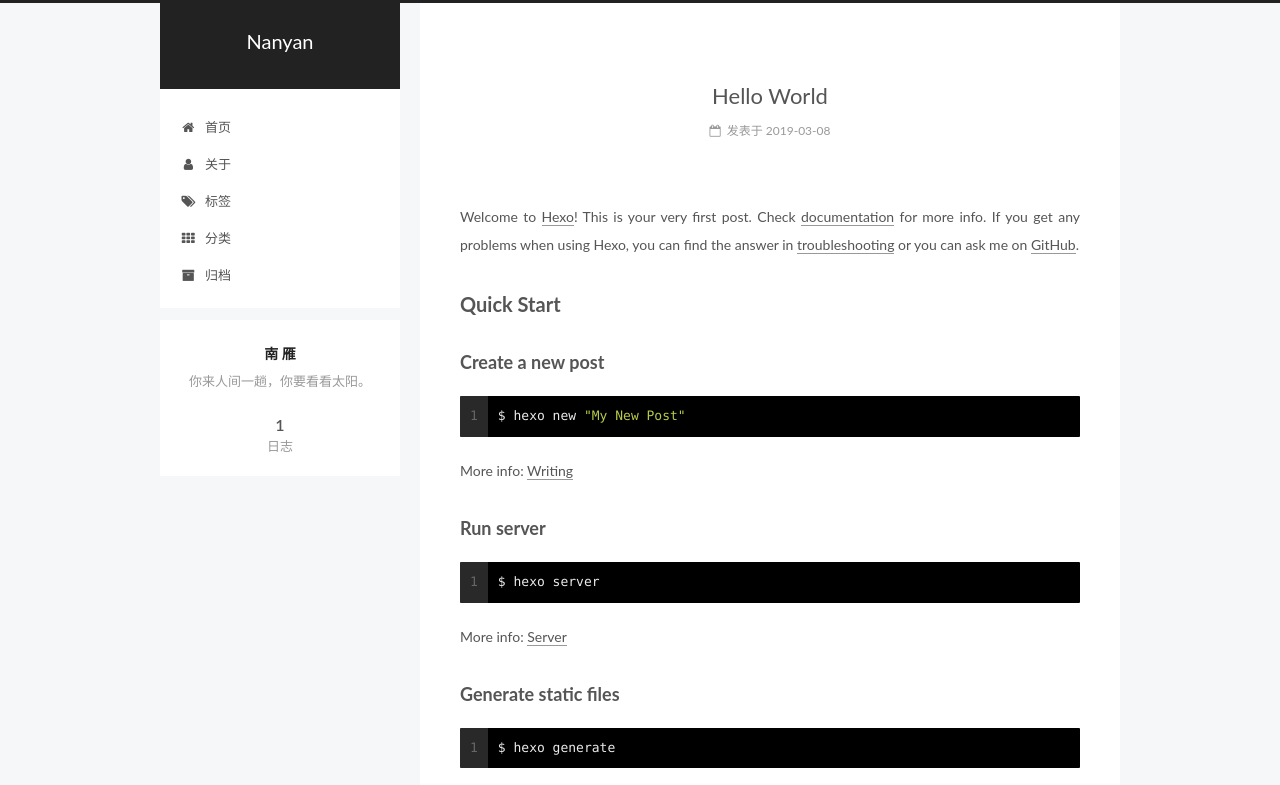
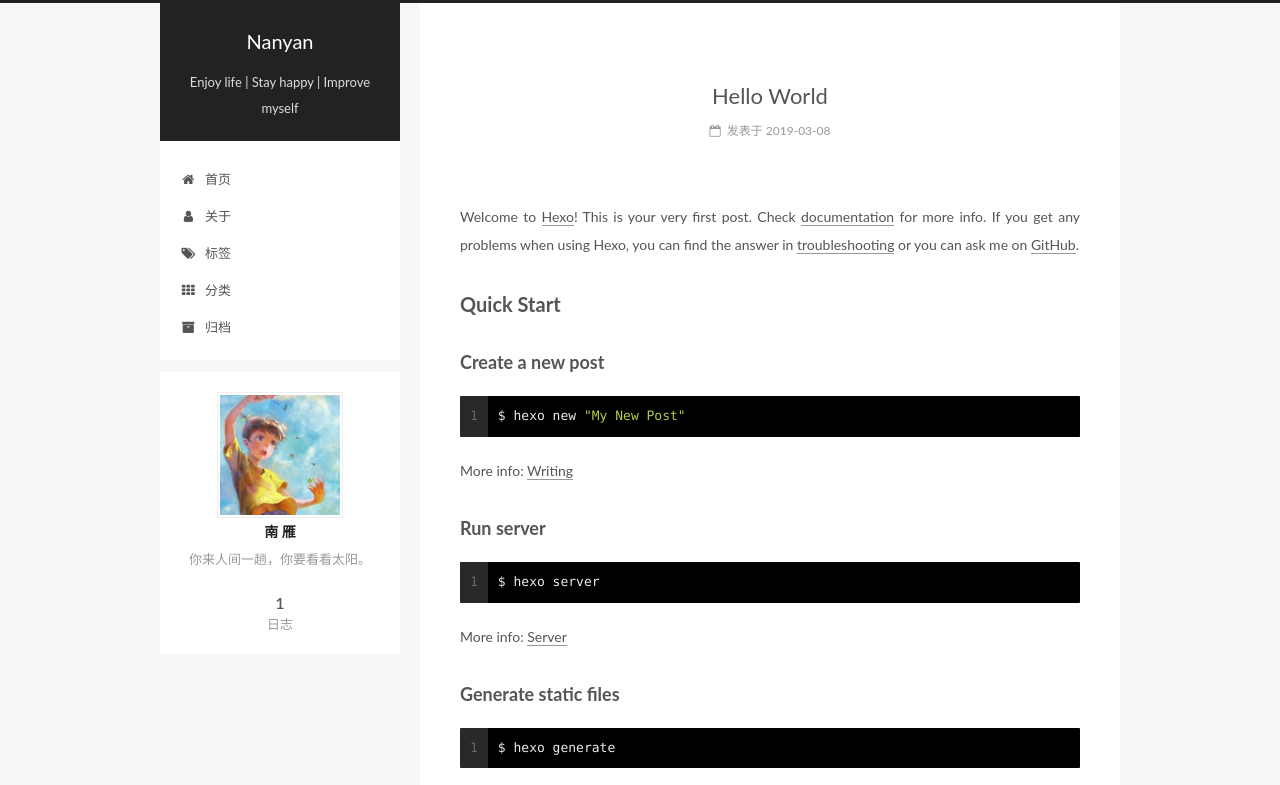
Before and after one commit to South7X/South7X.github.io, a plain HTML site: page index.html in a window 1280 px wide. Shown: the top 785 px of the page. Drawn offline with Linux system fonts and the light colour scheme.

Commit message:
Site updated: 2019-03-09 11:50:46

```diff
--- a/css/main.css
+++ b/css/main.css
@@ -1823,7 +1823,7 @@ pre .javascript .function {
   width: 4px;
   height: 4px;
   border-radius: 50%;
-  background: #c4c288;
+  background: #faeeaa;
 }
 .links-of-blogroll {
   font-size: 13px;
--- a/index.html
+++ b/index.html
@@ -160,7 +160,7 @@
       </a>
     </div>
 
-        <p class="site-subtitle"></p>
+        <p class="site-subtitle">Enjoy life | Stay happy | Improve myself</p>
 
   </div>
 
@@ -265,9 +265,9 @@
     <link itemprop="mainEntityOfPage" href="http://yoursite.com/2019/03/08/hello-world/">
 
     <span hidden itemprop="author" itemscope itemtype="http://schema.org/Person">
-      <meta itemprop="name" content="南  雁">
+      <meta itemprop="name" content="南   雁">
       <meta itemprop="description" content>
-      <meta itemprop="image" content="/images/avatar.gif">
+      <meta itemprop="image" content="/images/avatar.png">
     </span>
 
     <span hidden itemprop="publisher" itemscope itemtype="http://schema.org/Organization">
@@ -412,7 +412,9 @@
         <div class="site-overview">
           <div class="site-author motion-element" itemprop="author" itemscope itemtype="http://schema.org/Person">
 
-              <p class="site-author-name" itemprop="name">南  雁</p>
+              <img class="site-author-image" itemprop="image" src="/images/avatar.png" alt="南   雁">
+
+              <p class="site-author-name" itemprop="name">南   雁</p>
               <p class="site-description motion-element" itemprop="description">你来人间一趟，你要看看太阳。</p>
           </div>
 
@@ -468,7 +470,7 @@
   <span class="with-love">
     <i class="fa fa-user"></i>
   </span>
-  <span class="author" itemprop="copyrightHolder">南  雁</span>
+  <span class="author" itemprop="copyrightHolder">南   雁</span>
 
 
 </div>
```
Also changed, not shown: 2019/03/08/hello-world/index.html (+7 -5 lines), about/index.html (+5 -3 lines), archives/2019/03/index.html (+5 -3 lines), archives/2019/index.html (+5 -3 lines), archives/index.html (+5 -3 lines), categories/index.html (+5 -3 lines), tags/index-1.html (+5 -3 lines), tags/index.html (+5 -3 lines).
